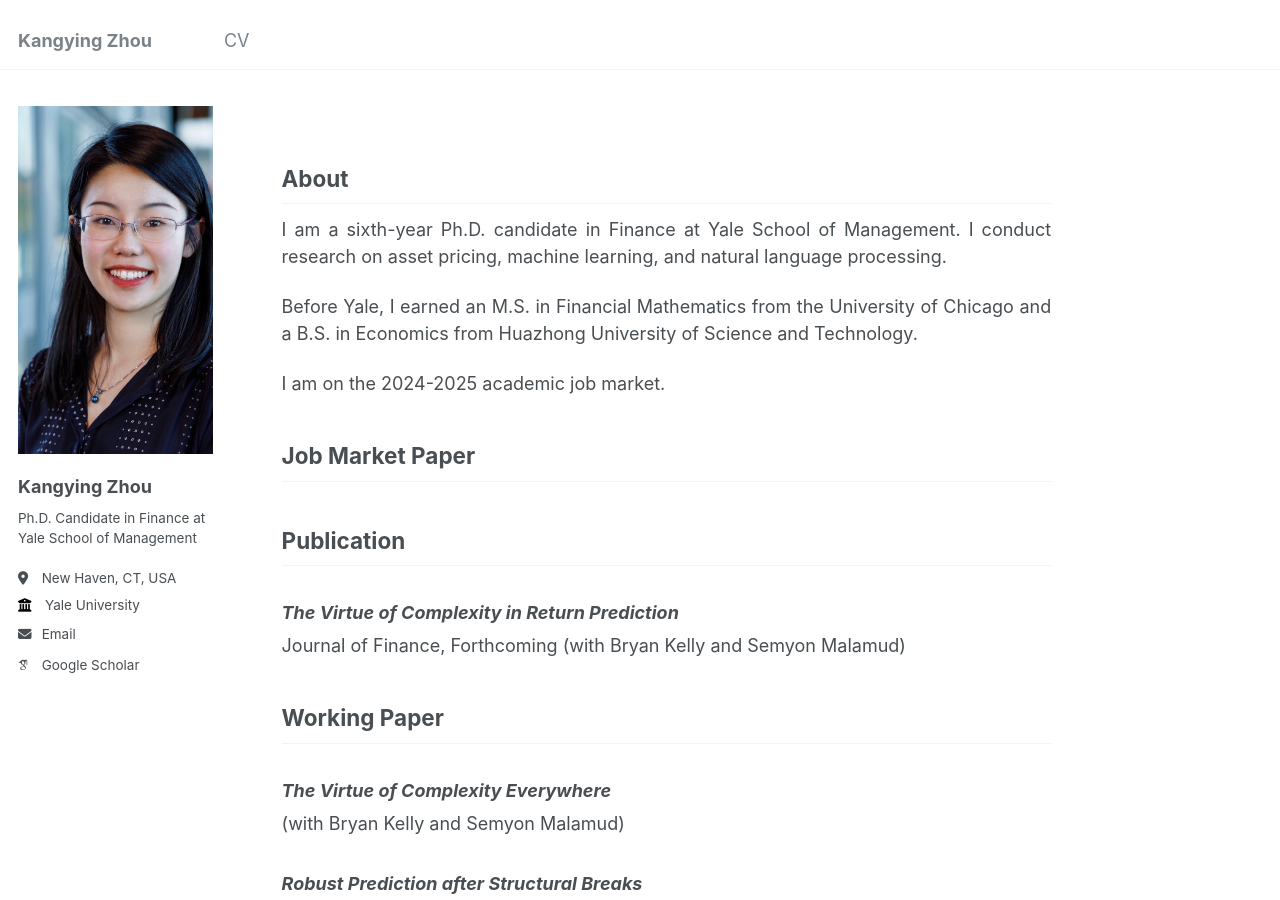
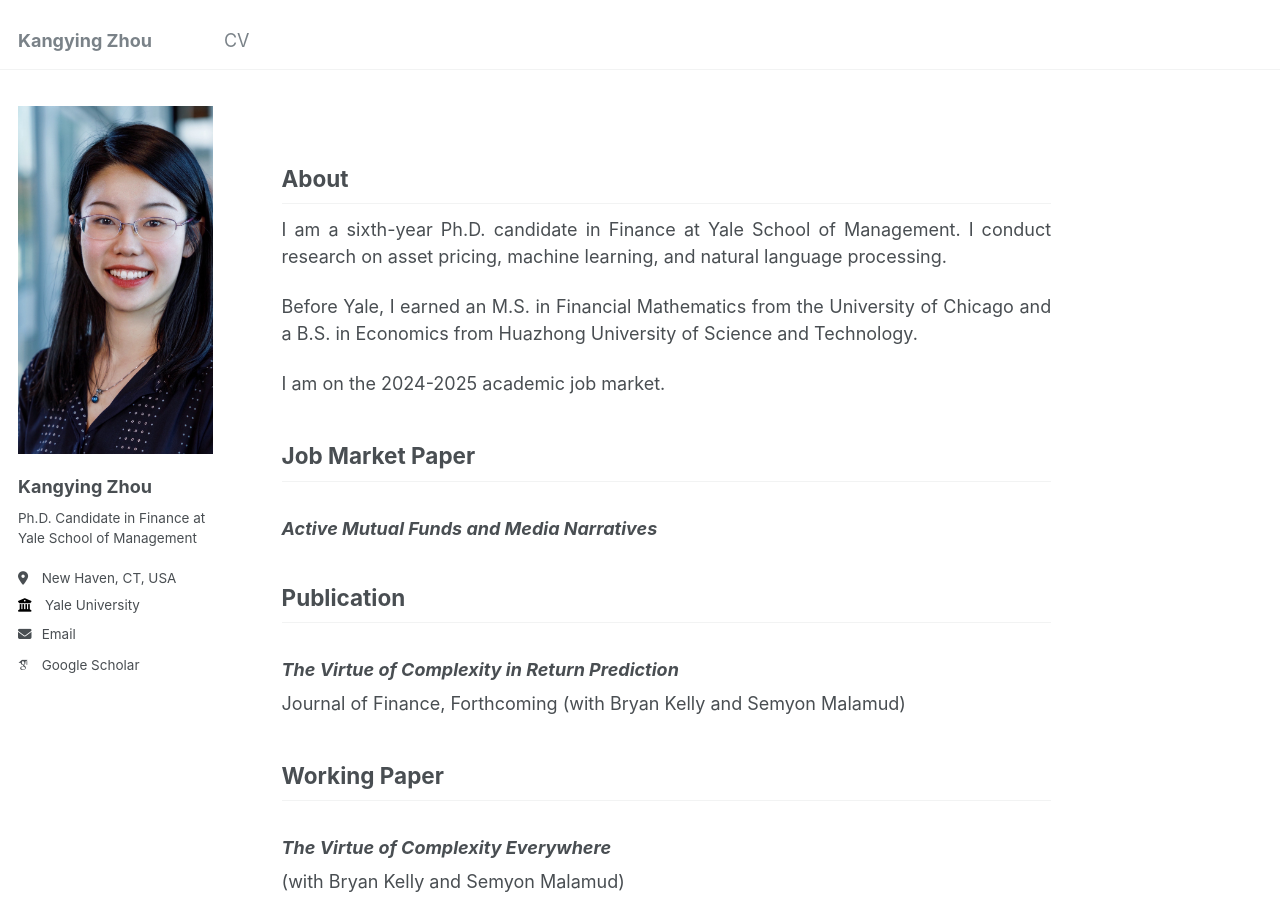
Before and after one commit to rosieli5/rosieli5.github.io, a Jekyll site: the page built from _pages/about.md, in a window 1280 px wide and 900 px high. Built offline with Jekyll 4.4.1, drawn with Linux system fonts in a browser that asks for light colours; some web fonts are replaced.

Commit message:
Update about.md

```diff
--- a/_pages/about.md
+++ b/_pages/about.md
@@ -41,6 +41,7 @@ I am on the 2024-2025 academic job market.
 
 ## Job Market Paper
 
+### *Active Mutual Funds and Media Narratives*
 
 ## Publication
 
```
